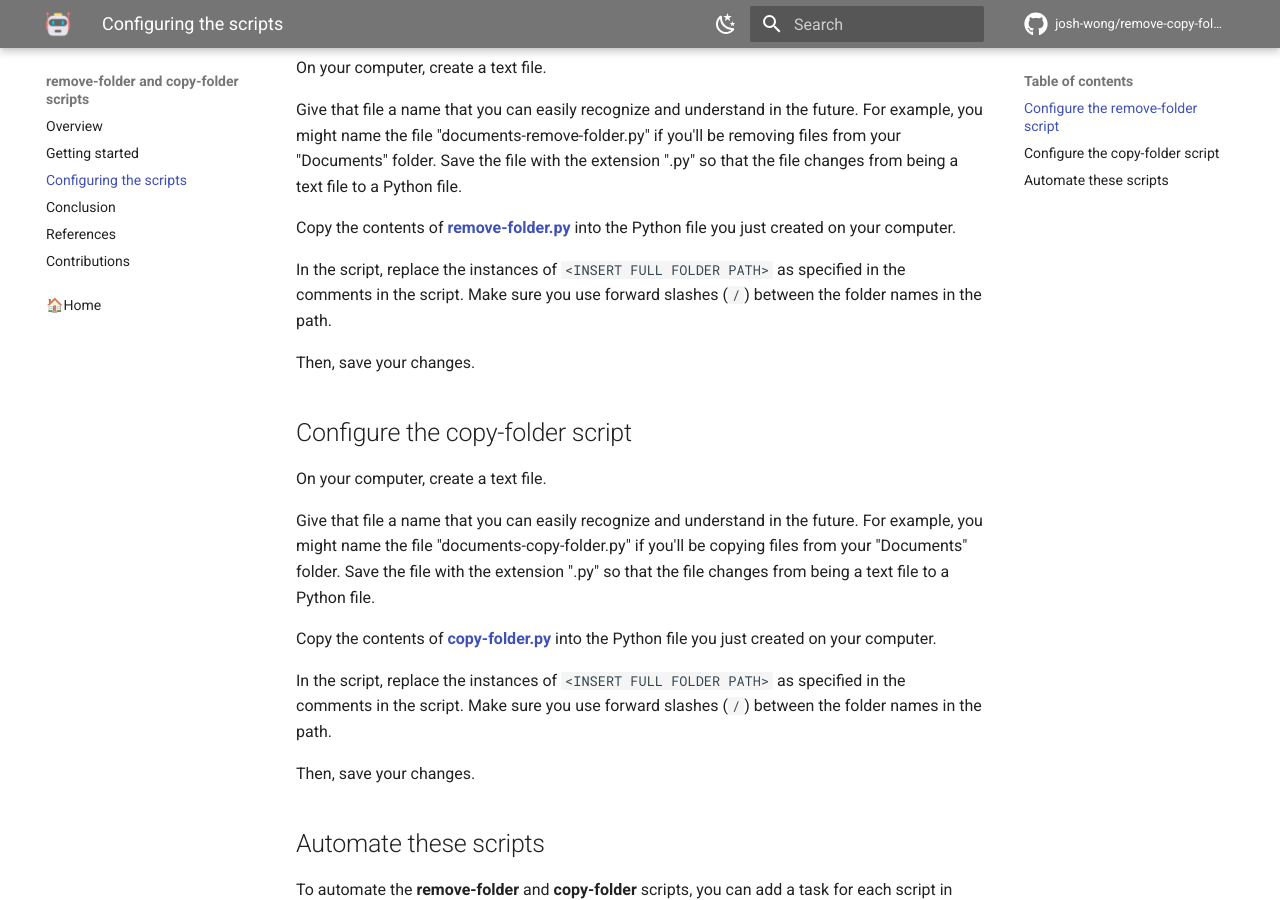
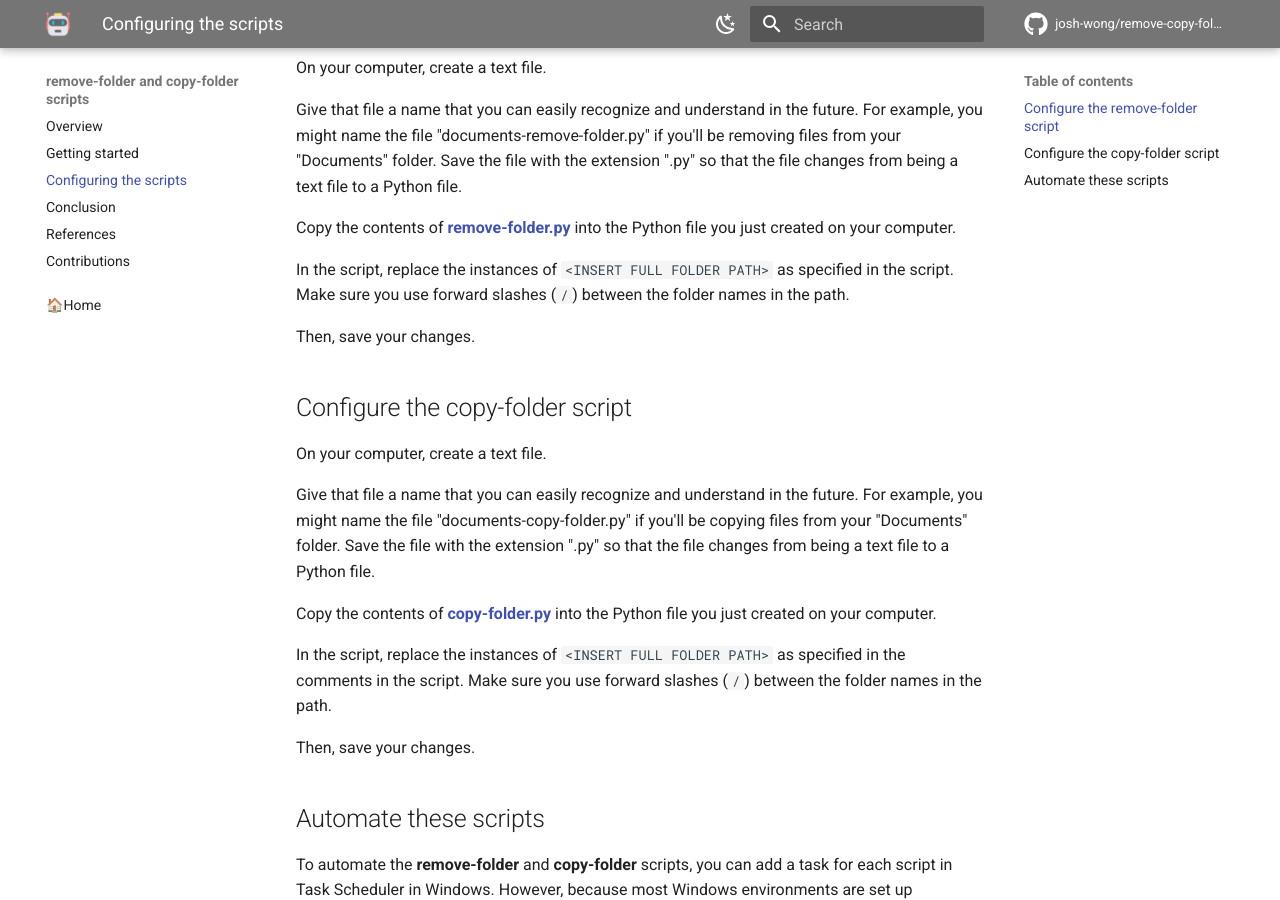
Before and after one commit to josh-wong/remove-copy-folder-scripts, an MkDocs documentation site: the page built from docs/02_configuring-scripts.md, in a window 1280 px wide and 900 px high, scrolled down 486 px. Built offline with MkDocs 1.6.1 and Material for MkDocs 9.7.7, drawn with Linux system fonts in a browser that asks for light colours; comment, search, counter and statistics services are not loaded.

Commit message:
Revise text

```diff
--- a/docs/02_configuring-scripts.md
+++ b/docs/02_configuring-scripts.md
@@ -16,7 +16,7 @@ Give that file a name that you can easily recognize and understand in the future
 
 Copy the contents of **[remove-folder.py](https://github.com/josh-wong/remove-copy-folder/blob/main/remove-folder.py)** into the Python file you just created on your computer.
 
-In the script, replace the instances of `<INSERT FULL FOLDER PATH>` as specified in the comments in the script. Make sure you use forward slashes (`/`) between the folder names in the path.
+In the script, replace the instances of `<INSERT FULL FOLDER PATH>` as specified in the script. Make sure you use forward slashes (`/`) between the folder names in the path.
 
 Then, save your changes.
 
```
